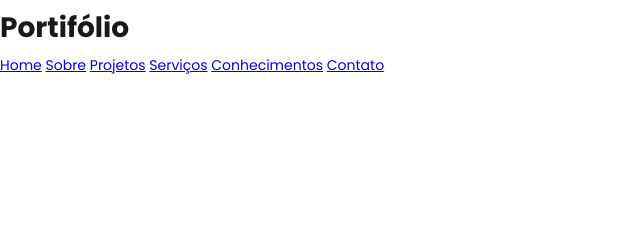
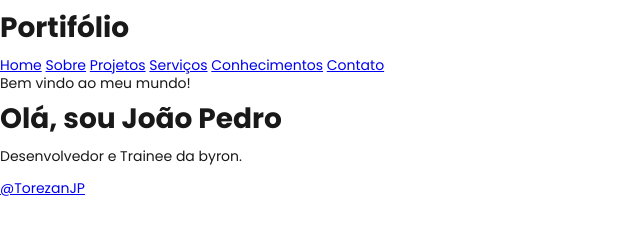
Before and after one commit to JoaoPedroGarciaTorezan/portifolio, a plain HTML site: page index.html in a window 1280 px wide. Shown: the whole page, without its empty margins (0-640 px from the left). Drawn offline with Linux system fonts and the light colour scheme.

Commit message:
feat(#3): adicionando primeira sessão

```diff
--- a/index.html
+++ b/index.html
@@ -21,5 +21,17 @@
         </nav>
     </header>
 
+    <main>
+        <section id="home">
+            <div>
+                <span>Bem vindo ao meu mundo!</span>
+                <h1>Olá, sou João Pedro</h1>
+                <p>Desenvolvedor e Trainee da byron.</p>
+            </div>
+
+            <a href="https://github.com/JoaoPedroGarciaTorezan">@TorezanJP</a>
+        </section>
+    </main>
+
 </body>
 </html>
```
Also changed, not shown: assets/css/styles.css (line endings or trailing spaces).
